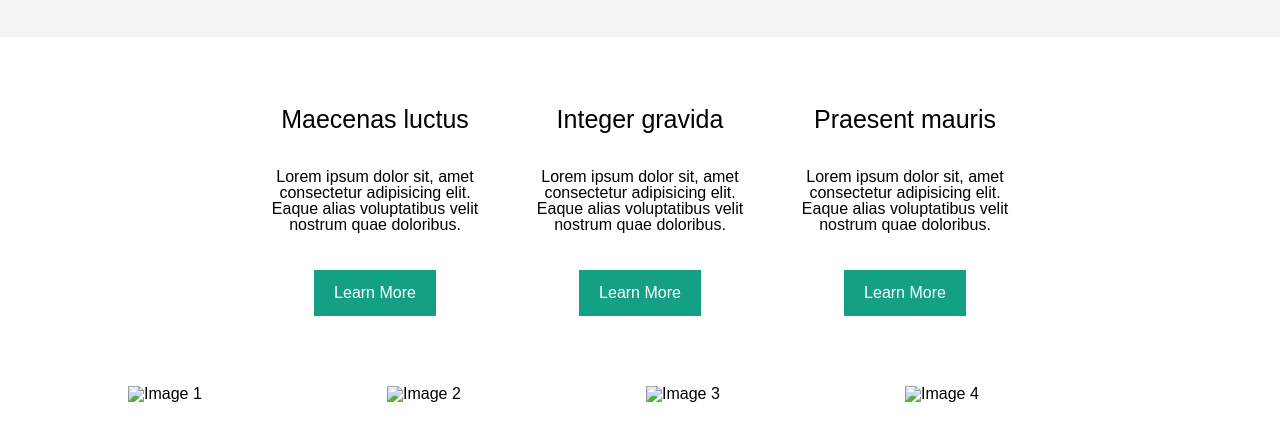
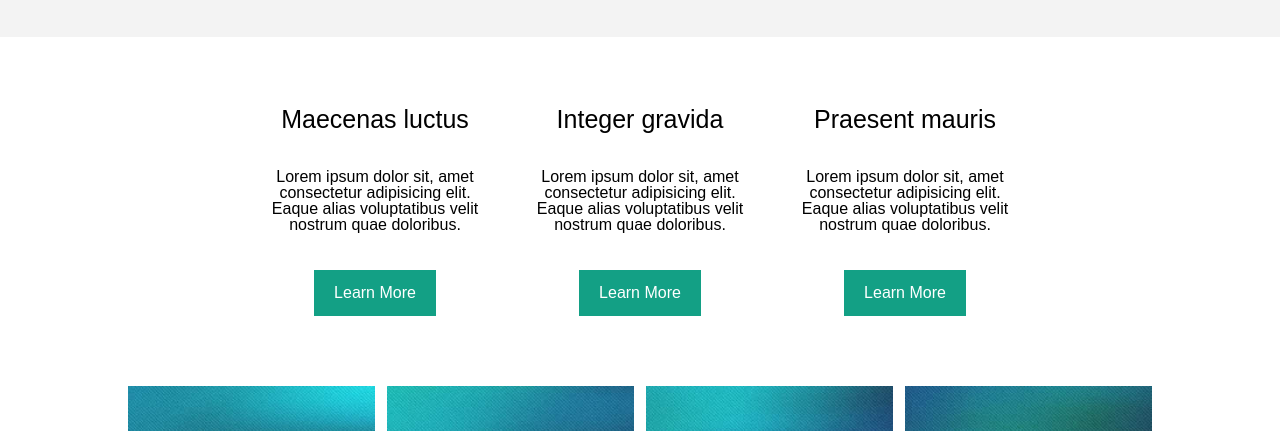
Before and after one commit to LuuizFeelipe/diagrama2cefet, a plain HTML site: page index.html in a window 1280 px wide. Shown: the part 313-744 px from the top of the page. Drawn offline with nearby package versions, Linux system fonts and the light colour scheme; the site is published under a folder, as on GitHub Pages, so addresses that start at the root find nothing; a web font is replaced by a local one.

Commit message:
atualiza index.html

```diff
--- a/index.html
+++ b/index.html
@@ -57,7 +57,7 @@
                 <ul>
                     <li>
                         <figure>
-                            <img src="/images/scr01.jpg" alt="Image 1">
+                            <img src="images/scr01.jpg" alt="Image 1">
                             <div class="text-card">
                                 <h4>Vestibulun venatis</h4>
                                 <figcaption>Lorem ipsum dolor sit, amet consectetur adipisicing elit. Eaque alias voluptatibus velit nostrum quae doloribus.</figcaption>
@@ -67,7 +67,7 @@
                     </li>
                     <li>
                         <figure>
-                            <img src="/images/scr02.jpg" alt="Image 2">
+                            <img src="images/scr02.jpg" alt="Image 2">
                             <div class="text-card">
                                 <h4>Vestibulun venatis</h4>
                                 <figcaption>Lorem ipsum dolor sit, amet consectetur adipisicing elit. Eaque alias voluptatibus velit nostrum quae doloribus.</figcaption>
@@ -77,7 +77,7 @@
                     </li>
                     <li>
                         <figure>
-                            <img src="/images/scr03.jpg" alt="Image 3">
+                            <img src="images/scr03.jpg" alt="Image 3">
                             <div class="text-card">
                                 <h4>Vestibulun venatis</h4>
                                 <figcaption>Lorem ipsum dolor sit, amet consectetur adipisicing elit. Eaque alias voluptatibus velit nostrum quae doloribus.</figcaption>
@@ -87,7 +87,7 @@
                     </li>
                     <li>
                         <figure>
-                            <img src="/images/scr04.jpg" alt="Image 4">
+                            <img src="images/scr04.jpg" alt="Image 4">
                             <div class="text-card">
                                 <h4>Vestibulun venatis</h4>
                                 <figcaption>Lorem ipsum dolor sit, amet consectetur adipisicing elit. Eaque alias voluptatibus velit nostrum quae doloribus.</figcaption>
```
